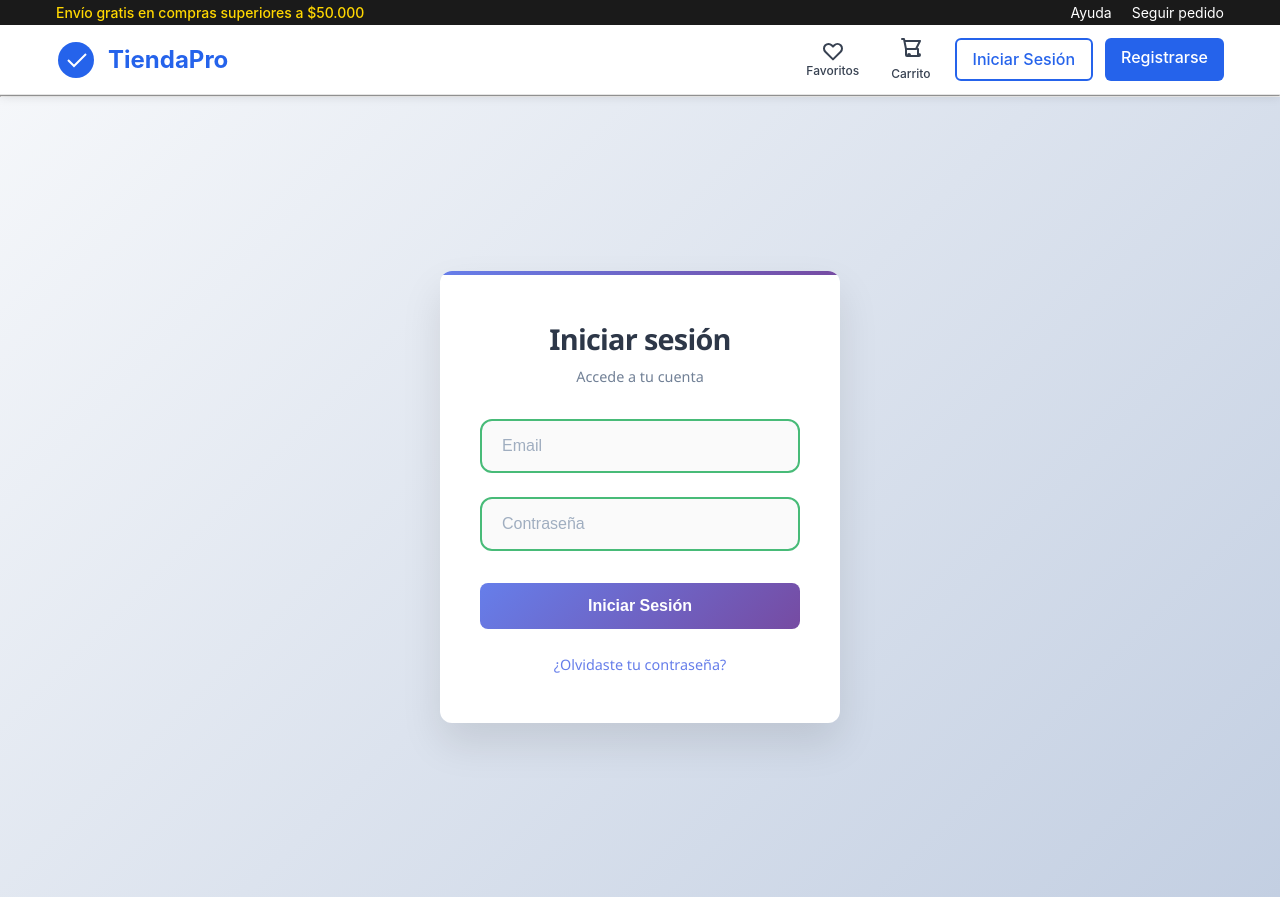
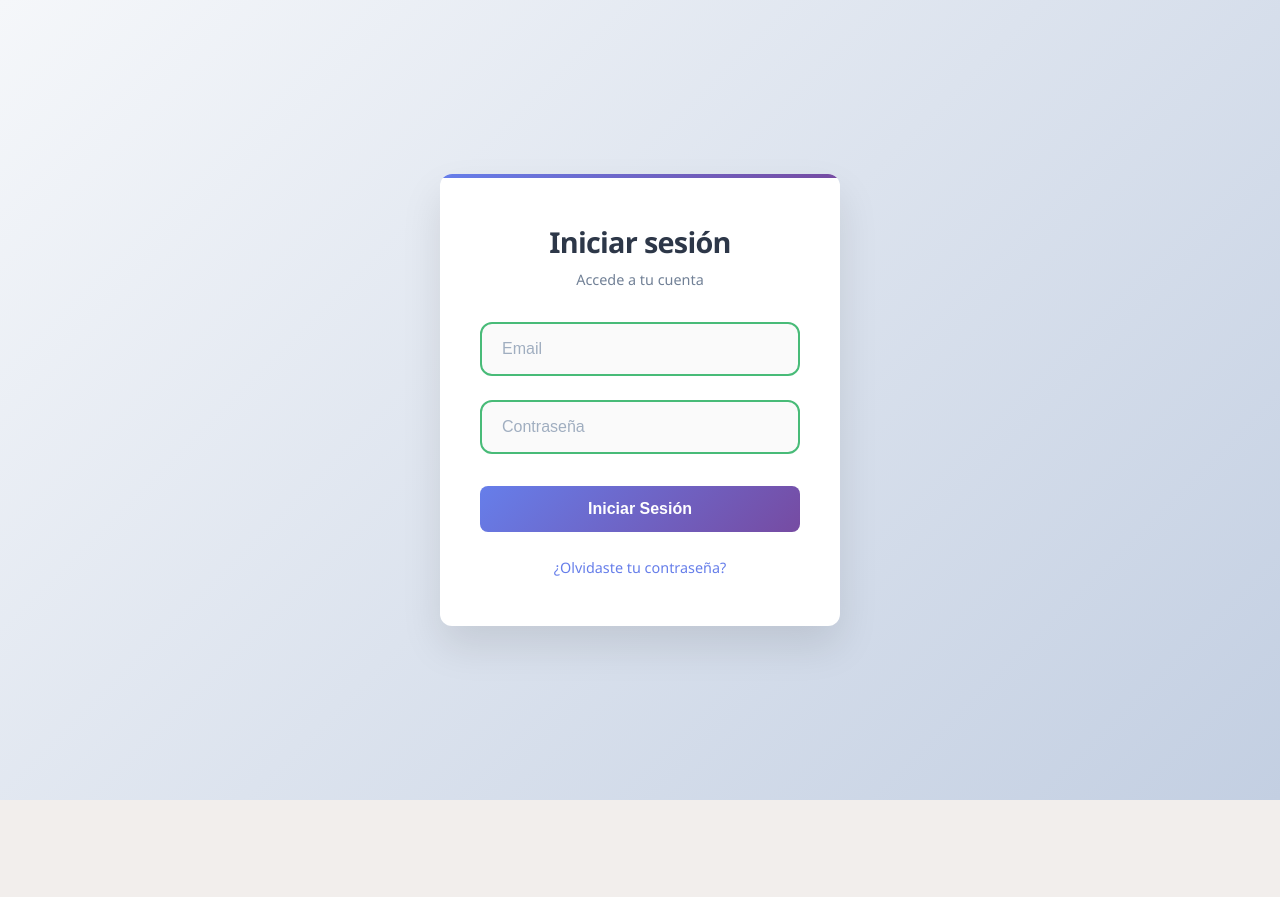
Before and after one commit to jordivann/ecommerce-v1, a React (Vite) app in the folder apps/web/: page /login in a window 1280 px wide. After the commit the page ends 800 px from the top, so only its background shows below. Built offline with nearby package versions, Linux system fonts and the light colour scheme; no server answers.

Commit message:
login y register sin nav

```diff
--- a/apps/web/src/Layouts/Layout.jsx
+++ b/apps/web/src/Layouts/Layout.jsx
@@ -1,22 +1,29 @@
-// web/src/Layout.jsx
+import { Outlet, useNavigate, useLocation } from 'react-router-dom';
 import Navbar from '../components/Navbar';
-import { Outlet, useNavigate } from 'react-router-dom';
 import { useAuth } from '../auth/AuthContext';
 
 export default function Layout() {
   const { user, logout } = useAuth();
   const navigate = useNavigate();
+  const location = useLocation();
+
+  const hideNavbarOnRoutes = ['/login', '/register'];
+  const shouldHideNavbar = hideNavbarOnRoutes.includes(location.pathname);
 
   function handleLogout() {
     logout();
-    navigate('/login'); // Redirecciona correctamente
+    navigate('/login');
   }
 
   return (
     <div>
-      <Navbar user={user} handleLogout={handleLogout} />
+      {!shouldHideNavbar && (
+        <>
+          <Navbar user={user} handleLogout={handleLogout} />
+          <hr />
+        </>
+      )}
 
-      <hr />
       <Outlet />
     </div>
   );
```
